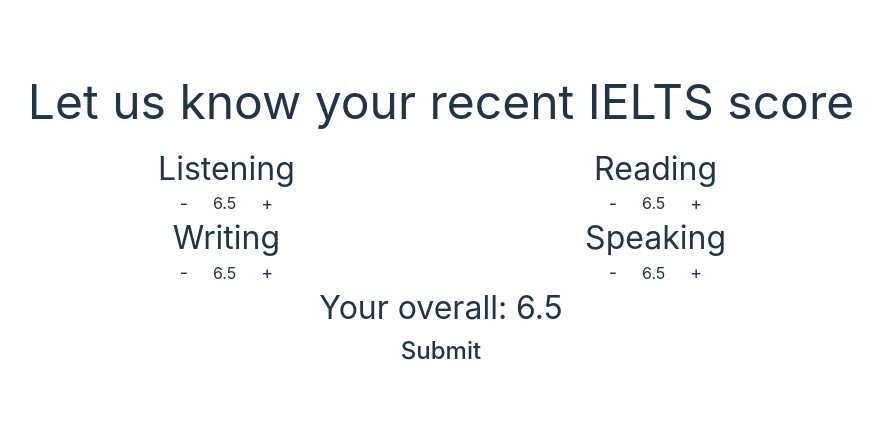
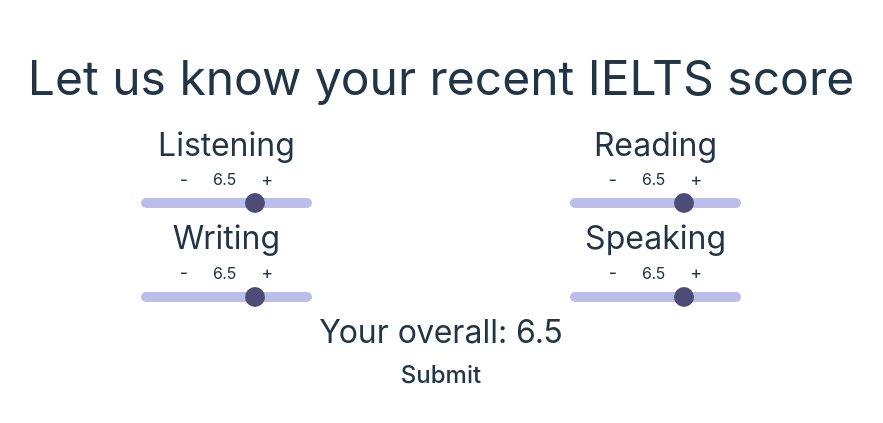
Before and after one commit to kanadetakamiya/thangdeptrai, a React (Vite) app: page / in a window 1280 px wide. Shown: the part 185-608 px from the top of the page, without its empty margins (199-1082 px from the left). Built offline with nearby package versions, Linux system fonts and the light colour scheme.

Commit message:
modified:   src/App.css 	modified:   src/App.tsx

```diff
--- a/src/App.css
+++ b/src/App.css
@@ -17,3 +17,33 @@
 .submit {
   font-size: x-large;
 }
+
+.slider {
+  -webkit-appearance: none;
+  width: 40%;
+  height: 10px;
+  border-radius: 10px;
+  background: rgb(162, 162, 227);
+  outline: none;
+  opacity: 0.7;
+  -webkit-transition: .2s;
+  transition: opacity .2s;
+}
+
+.slider::-webkit-slider-thumb {
+  -webkit-appearance: none;
+  appearance: none;
+  width: 20px;
+  height: 20px;
+  border-radius: 50%;
+  background: rgb(1, 1, 61);
+  cursor: pointer;
+}
+
+.slider::-moz-range-thumb {
+  width: 20px;
+  height: 20px;
+  border-radius: 50%;
+  background: rgb(1, 1, 61);
+  cursor: pointer;
+}
--- a/src/App.tsx
+++ b/src/App.tsx
@@ -72,6 +72,25 @@
       Math.round((lisScore + readScore + writeScore + speakScore) / 2) / 2
     );
   }
+  function slide(skill: skills, value: number) {
+    switch (skill) {
+      case skills.LIS:
+        setLisScore(value);
+        break;
+      case skills.READ:
+        setReadScore(value);
+        break;
+      case skills.WRITE:
+        setWriteScore(value);
+        break;
+      case skills.SPEAK:
+        setSpeakScore(value);
+        break;
+    }
+    setTotalScore(
+      Math.round((lisScore + readScore + writeScore + speakScore) / 2) / 2
+    );
+  }
   return (
     <div>
       <h1 style={{ fontSize: "xxx-large", padding: "1rem" }}>
@@ -99,6 +118,16 @@
               +
             </button>
           </h1>
+          <input
+            type="range"
+            className="slider"
+            min="1"
+            max="9"
+            step="0.5"
+            value={lisScore}
+            onInput={(e) =>
+              slide(skills.LIS, parseFloat(e.currentTarget.value))
+            }></input>
         </div>
         <div>
           <h2 style={{ fontSize: "xx-large" }}>Reading</h2>
@@ -121,6 +150,16 @@
               +
             </button>
           </h1>
+          <input
+            type="range"
+            className="slider"
+            min="1"
+            max="9"
+            step="0.5"
+            value={readScore}
+            onInput={(e) =>
+              slide(skills.READ, parseFloat(e.currentTarget.value))
+            }></input>
         </div>
       </div>
       <div className="score">
@@ -145,6 +184,16 @@
               +
             </button>
           </h1>
+          <input
+            type="range"
+            className="slider"
+            min="1"
+            max="9"
+            step="0.5"
+            value={writeScore}
+            onInput={(e) =>
+              slide(skills.WRITE, parseFloat(e.currentTarget.value))
+            }></input>
         </div>
         <div>
           <h2 style={{ fontSize: "xx-large" }}>Speaking</h2>
@@ -167,6 +216,16 @@
               +
             </button>
           </h1>
+          <input
+            type="range"
+            className="slider"
+            min="1"
+            max="9"
+            step="0.5"
+            value={speakScore}
+            onInput={(e) =>
+              slide(skills.SPEAK, parseFloat(e.currentTarget.value))
+            }></input>
         </div>
       </div>
       <h2 style={{ fontSize: "xx-large" }}>
```
